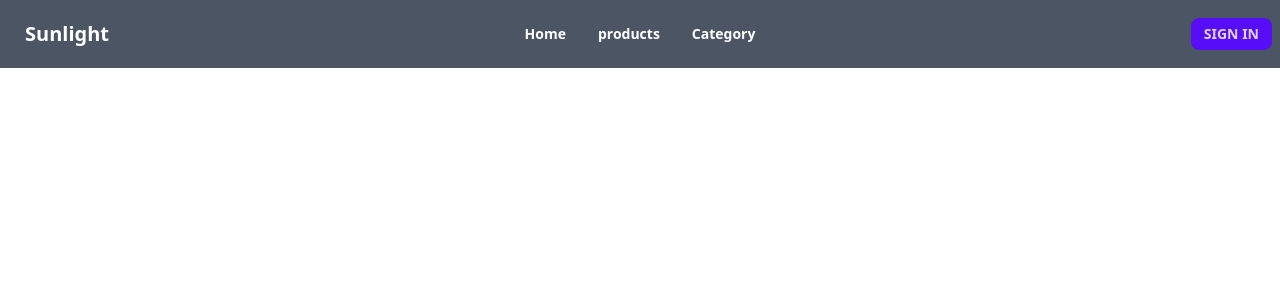
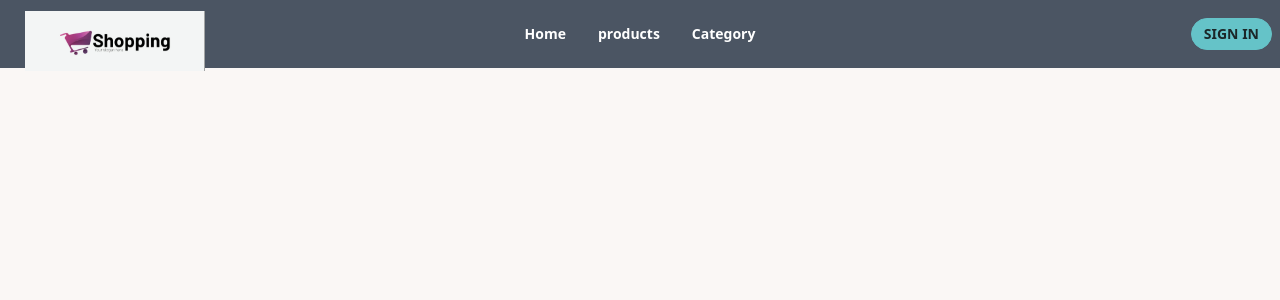
Before and after one commit to hasibul1670/product-details, a Next.js app: page /shared/Navbar in a window 1280 px wide. Shown: the top 300 px of the page. Built offline with nearby package versions, Linux system fonts and the light colour scheme.

Commit message:
refactor: some Code Refactoring

```diff
--- a/package.json
+++ b/package.json
@@ -19,6 +19,7 @@
     "react": "18.2.0",
     "react-dom": "18.2.0",
     "react-redux": "^8.1.1",
+    "sweetalert2": "^11.7.20",
     "tailwindcss": "3.3.3"
   },
   "devDependencies": {
--- a/src/pages/index.js
+++ b/src/pages/index.js
@@ -3,6 +3,7 @@ import Head from "next/head";
 
 import Product from "./products";
 import MainLayout from "../layouts/mainLayout";
+
 
 export default function Home({ allProducts }) {
   return (
@@ -11,10 +12,11 @@ export default function Home({ allProducts }) {
         <title>E-Commerce Site</title>
         <meta
           name="description"
-          content="This is news portal of programming hero made by next-js"
+          content="This is an Ecommerce Site made by next-js"
         />
         <meta name="viewport" content="width=device-width, initial-scale=1" />
       </Head>
+<h1 className="pt-20 flex justify-center text-blue-800 font-bold text-3xl " >WellCome  To My E-Commerce </h1>
       <Product allProducts={allProducts} />
     </>
   );
--- a/src/pages/products/[productId].js
+++ b/src/pages/products/[productId].js
@@ -1,6 +1,7 @@
 
 import Image from "next/image";
 import MainLayout from '../../layouts/mainLayout';
+import Swal from "sweetalert2"
 
 const ProductDetailPage = ({ product }) => {
   const {
@@ -16,7 +17,16 @@ const ProductDetailPage = ({ product }) => {
 
 
 
+const handleBuyNow =()=>{
+  Swal.fire({
+    position: 'top-middle',
+    icon: 'success',
+    title: 'Your Order has been Placed',
+    showConfirmButton: false,
+    timer: 2500
+  })
 
+}
 
   return (
     <div className="py-20">
@@ -53,11 +63,13 @@ const ProductDetailPage = ({ product }) => {
                   </li>
                 ))}
               </ul>
+              <button onClick={()=>handleBuyNow()} className="btn btn-primary p-2 m-2">Buy Now</button>
             </div>
             <hr className="h-px my-8 bg-gray-200 border-0 dark:bg-gray-700"></hr>
           </div>
         </div>
       </div>
+
     </div>
   );
 };
--- a/src/pages/shared/Navbar.js
+++ b/src/pages/shared/Navbar.js
@@ -1,5 +1,7 @@
+import Image from "next/image";
 import Link from "next/link";
 import { useState } from "react";
+import logo from "../../assets/Image/logo.png"
 
 const NavBar = () => {
   const [isDropdownOpen, setDropdownOpen] = useState(false);
@@ -86,7 +88,16 @@ const NavBar = () => {
         </div>
 
         <Link href="/" className="btn btn-ghost normal-case text-white text-xl">
-          Sunlight{" "}
+
+
+         <Image
+          alt="example"
+          src={logo}
+          height={40}
+          width={180}
+          responsive
+        />
+
         </Link>
       </div>
 
--- a/tailwind.config.js
+++ b/tailwind.config.js
@@ -20,6 +20,6 @@ module.exports = {
   },
   plugins: [require("daisyui")],
   daisyui: {
-    themes: ["light"],
+    themes: ["cupcake"],
   },
 };
```
Also changed, not shown: src/assets/Image/logo.png (added), 1 other file (tests, documents, lock files or other folders).
